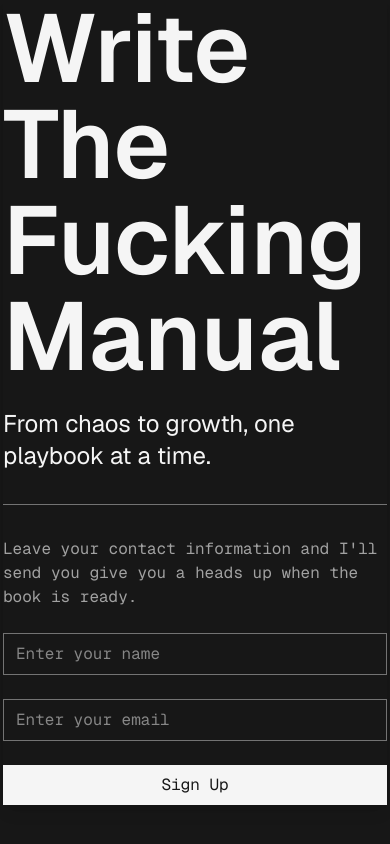
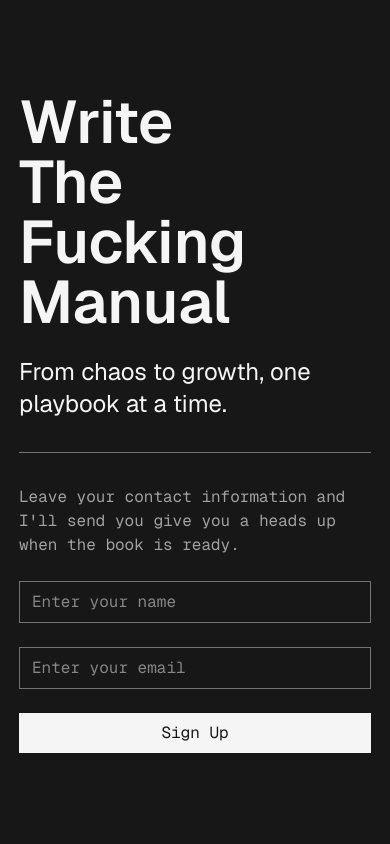
Before and after one commit to hunvreus/wtfm, a website: page docs/index.html in a window 390 px wide. Drawn offline with nearby package versions, Linux system fonts and the light colour scheme.

Commit message:
Adjusting mobile

```diff
--- a/docs/index.html
+++ b/docs/index.html
@@ -36,9 +36,9 @@
   <script src="./alpine.min.js" defer></script>
 </head>
 <body class="bg-neutral-900 text-neutral-100 flex items-center justify-center min-h-screen">
-  <div class="rounded-lg shadow-lg w-full max-w-sm space-y-8 p-4">
+  <div class="w-full max-w-sm space-y-8 p-4 block">
     <header class="space-y-6">
-      <h1 class="text-8xl font-semibold text-left">
+      <h1 class="text-6xl sm:text-8xl font-semibold text-left">
         <div>Write</div>
         <div>The</div>
         <div>Fucking</div>
--- a/package.json
+++ b/package.json
@@ -1,8 +1,8 @@
 {
   "scripts": {
     "build": "npm run css && npm run alpine",
-    "dev": "tailwindcss --silent -i ./src/styles.css -o ./site/styles.css --watch",
-    "css": "tailwindcss -i ./src/styles.css -o ./site/styles.css --minify",
+    "dev": "tailwindcss --silent -i ./src/styles.css -o ./docs/styles.css --watch",
+    "css": "tailwindcss -i ./src/styles.css -o ./docs/styles.css --minify",
     "alpine": "cp node_modules/alpinejs/dist/cdn.min.js ./site/alpine.min.js"
   },
   "devDependencies": {
--- a/src/styles.css
+++ b/src/styles.css
@@ -1,6 +1,7 @@
 @import url("https://fonts.googleapis.com/css2?family=Geist:wght@400;500;600;700&display=swap");
 @import url("https://fonts.googleapis.com/css2?family=Geist+Mono&display=swap");
 
+@source '../docs/*.html';
 
 @import "tailwindcss";
 
```
Also changed, not shown: docs/styles.css.
